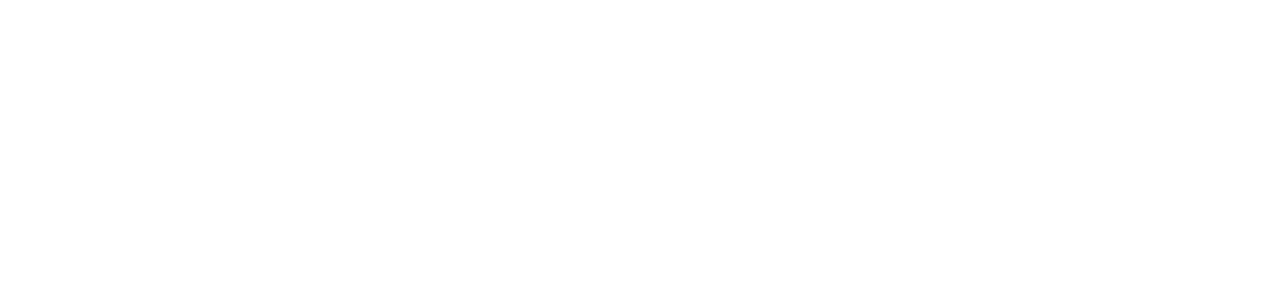
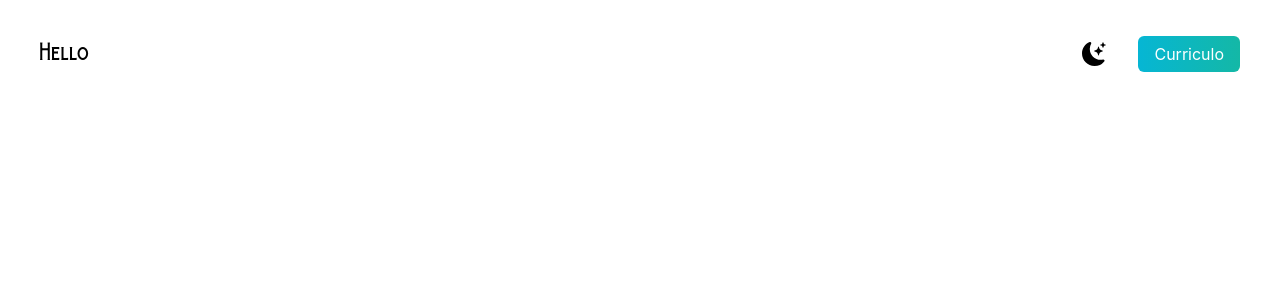
Before and after one commit to thalesmsm/portfolio, a Next.js app: page / in a window 1280 px wide. Shown: the top 300 px of the page. Built offline with nearby package versions, Linux system fonts and the light colour scheme.

Commit message:
add secao de navegacao

```diff
--- a/package.json
+++ b/package.json
@@ -17,6 +17,8 @@
     "react-icons": "^4.6.0"
   },
   "devDependencies": {
+    "autoprefixer": "^10.4.13",
+    "postcss": "^8.4.19",
     "tailwindcss": "^3.2.3"
   }
 }
--- a/pages/index.js
+++ b/pages/index.js
@@ -1,4 +1,6 @@
-import Head from 'next/head'
+import Head from 'next/head';
+import {BsFillMoonStarsFill } from 'react-icons/bs';
+import {AiFillLinkedin, AiFillGithub} from 'react-icons/ai';
 
 export default function Home() {
   return (
@@ -9,7 +11,20 @@ export default function Home() {
         <link rel="icon" href="/favicon.ico" />
       </Head>
 
-      <main>
+      <main className='bg-white px-10'>
+        <section className='min-h-screen'>
+          <nav className='py-10 mb-12 flex justify-between'>
+            <h1 className='text-xl font-burtons'>Hello</h1>
+            <ul className='flex items-center'>
+              <li>
+                <BsFillMoonStarsFill className='cursor-pointer text-2xl'/>
+              </li>
+              <li>
+                <a className='bg-gradient-to-r from-cyan-500 to-teal-500 text-white px-4 py-2 rounded-md ml-8' href="#">Curriculo</a>
+              </li>
+            </ul>
+          </nav>
+        </section>
       </main>
     </div>
   )
--- /dev/null
+++ b/postcss.config.js
@@ -0,0 +1,6 @@
+module.exports = {
+  plugins: {
+    tailwindcss: {},
+    autoprefixer: {},
+  },
+}
--- a/styles/globals.css
+++ b/styles/globals.css
@@ -20,5 +20,5 @@ a {
 }
 @font-face{
   font-family: "burtons";
-  src: url("../oublic.Burtons.otf");
+  src: url("../public/Burtons.otf");
 }
--- a/tailwind.config.js
+++ b/tailwind.config.js
@@ -1,8 +1,17 @@
 /** @type {import('tailwindcss').Config} */
 module.exports = {
-  content: [],
+  darkMode: "class",
+  content: [
+    "./pages/**/*.{js,ts,jsx,tsx}",
+    "./components/**/*.{js,ts,jsx,tsx}",
+  ],
   theme: {
-    extend: {},
+    extend: {
+      fontFamily: {
+        burtons: "burtons",
+        poppins: ["Poppins", "sans-serif"],
+      },
+    },
   },
   plugins: [],
-}
+};
```
Also changed, not shown: 1 other file (tests, documents, lock files or other folders).
